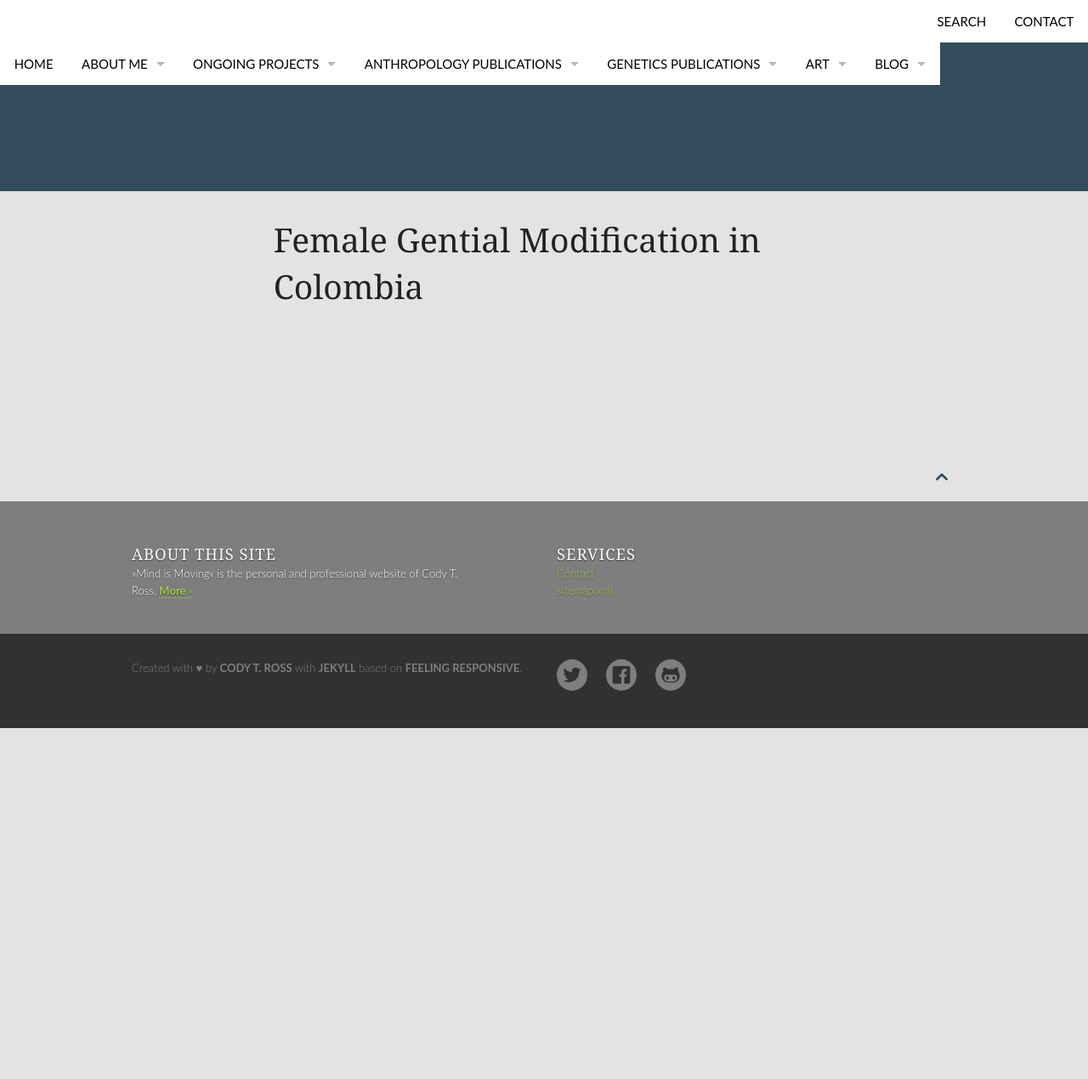
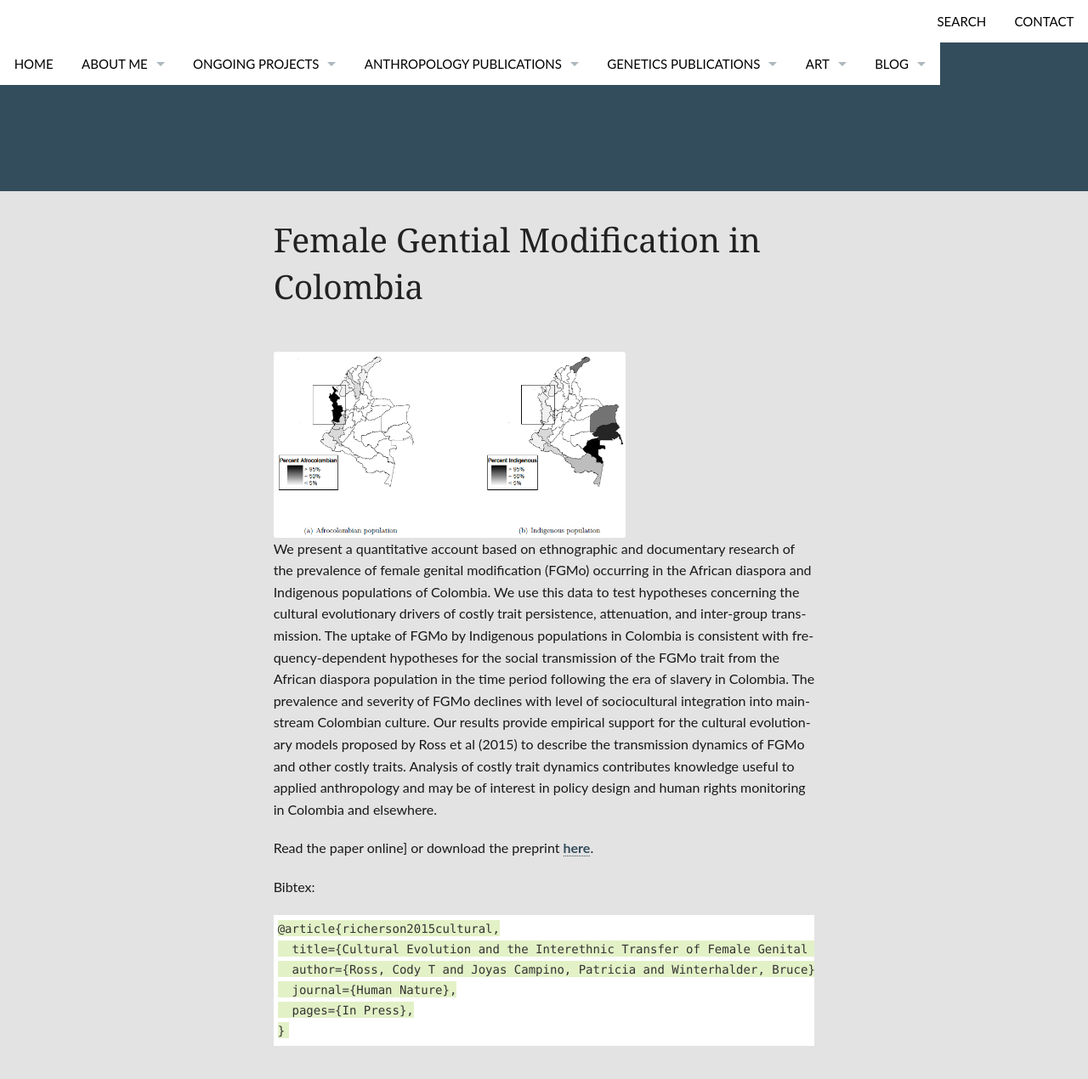
Before and after one commit to Ctross/Ctross.github.io, a Jekyll site: the page built from anthropology/fgmocolombia/index.md, in a window 1280 px wide and 1400 px high. Shown: the top 1270 px of the window at 85% size. Built offline with Jekyll 4.4.1, drawn with Linux system fonts in a browser that asks for light colours.

Commit message:
Update index.md

````diff
--- a/anthropology/fgmocolombia/index.md
+++ b/anthropology/fgmocolombia/index.md
@@ -20,17 +20,24 @@
     caption:
     caption_url:
 ---
+<div class="row">
+<div class="medium-8 columns t30">
+<img src="{{ site.url }}/images/colombiafgmo.png" alt="">
+</div><!-- /.medium-8.columns -->
+</div><!-- /.row -->
+We present a quantitative account based on ethnographic and documentary research of the prevalence of female genital modification (FGMo) occurring in the African diaspora and Indigenous populations of Colombia.  We use this data to test hypotheses concerning the cultural evolutionary drivers of costly trait persistence, attenuation, and inter-group transmission.  The uptake of FGMo by Indigenous populations in Colombia is consistent with frequency-dependent hypotheses for the social transmission of the FGMo trait from the African diaspora population in the time period following the era of slavery in Colombia.  The prevalence and severity of FGMo declines with level of sociocultural integration into mainstream Colombian culture.  Our results provide empirical support for the cultural evolutionary models proposed by Ross et al (2015) to describe the transmission dynamics of FGMo and other costly traits.  Analysis of costly trait dynamics contributes knowledge useful to applied anthropology and may be of interest in policy design and human rights monitoring in Colombia and elsewhere.
+
+Read the paper online] or download the preprint [here][1].
+
+Bibtex:
+```
+@article{richerson2015cultural,
+  title={Cultural Evolution and the Interethnic Transfer of Female Genital Modification in the African Diaspora and Indigenous Populations of Colombia},
+  author={Ross, Cody T and Joyas Campino, Patricia and Winterhalder, Bruce},
+  journal={Human Nature},
+  pages={In Press},
+}
+```
 
 
-
-
- [1]: #
- [2]: #
- [3]: #
- [4]: #
- [5]: #
- [6]: #
- [7]: #
- [8]: #
- [9]: #
- [10]: #
+ [1]: https://github.com/Ctross/ctross.github.io/blob/master/pdfs/ColombiaFGMo.pdf
````
